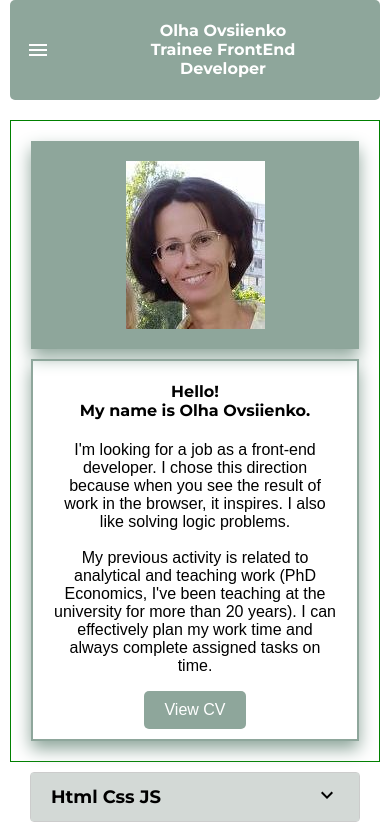
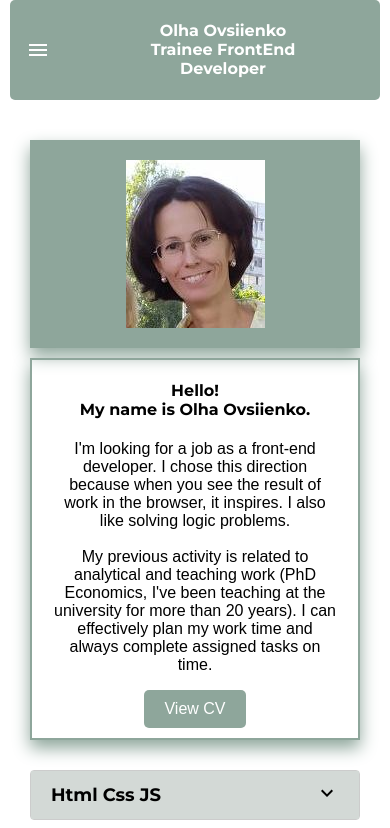
Before and after one commit to OlhaOvsiienko/portfolio-site, a React (Create React App) app: page / in a window 390 px wide. Shown: the top 828 px of the page. Built offline with nearby package versions, Linux system fonts and the light colour scheme.

Commit message:
delete border in AboutMyself

```diff
--- a/src/components/about-myself/AboutMyself.styles.css
+++ b/src/components/about-myself/AboutMyself.styles.css
@@ -46,7 +46,6 @@
 
 @media (max-width: 768px) {
     .about-myself-container {
-        border: 1px solid green;
         display: flex;
         flex-direction: column;
     }
```
